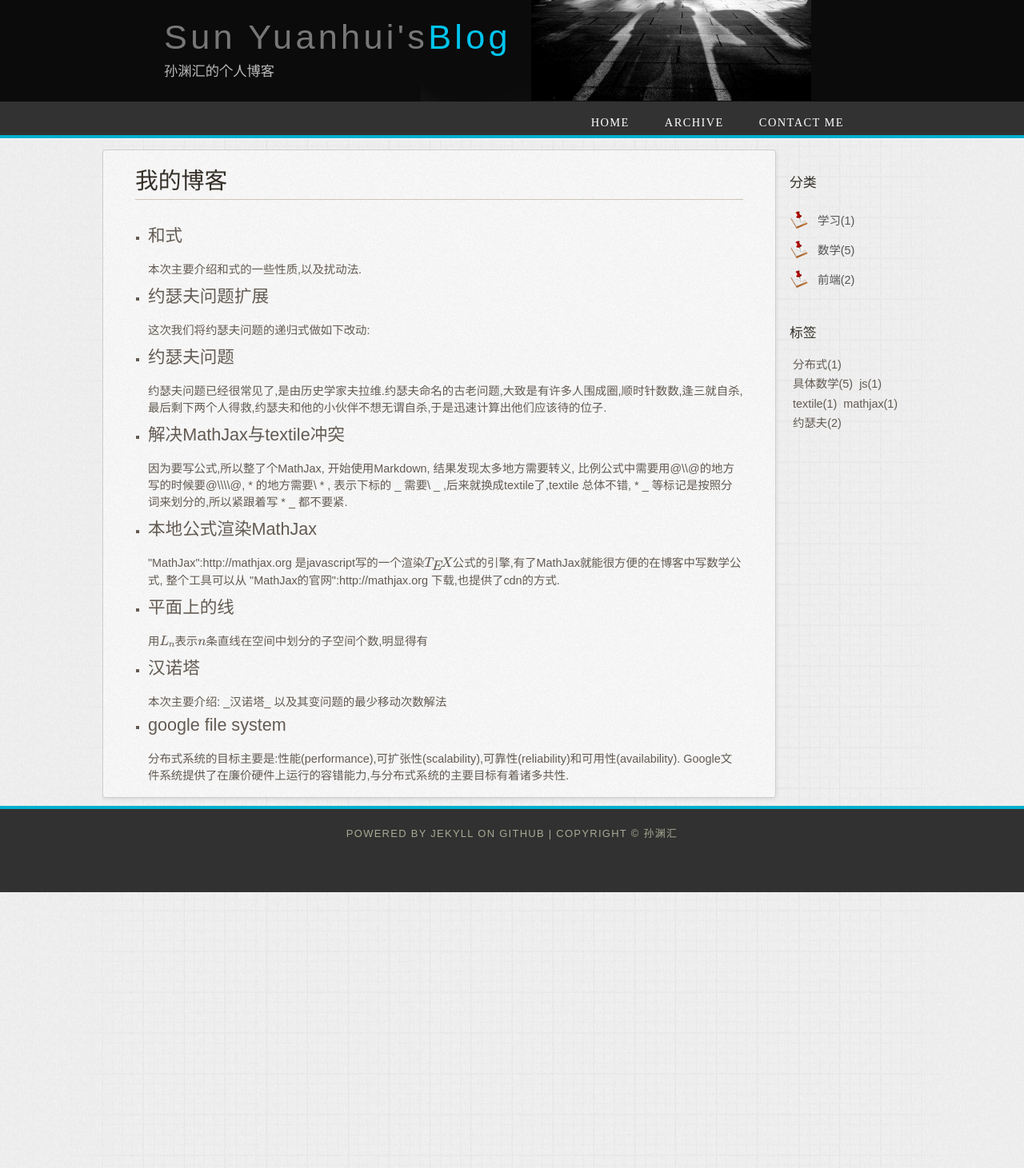
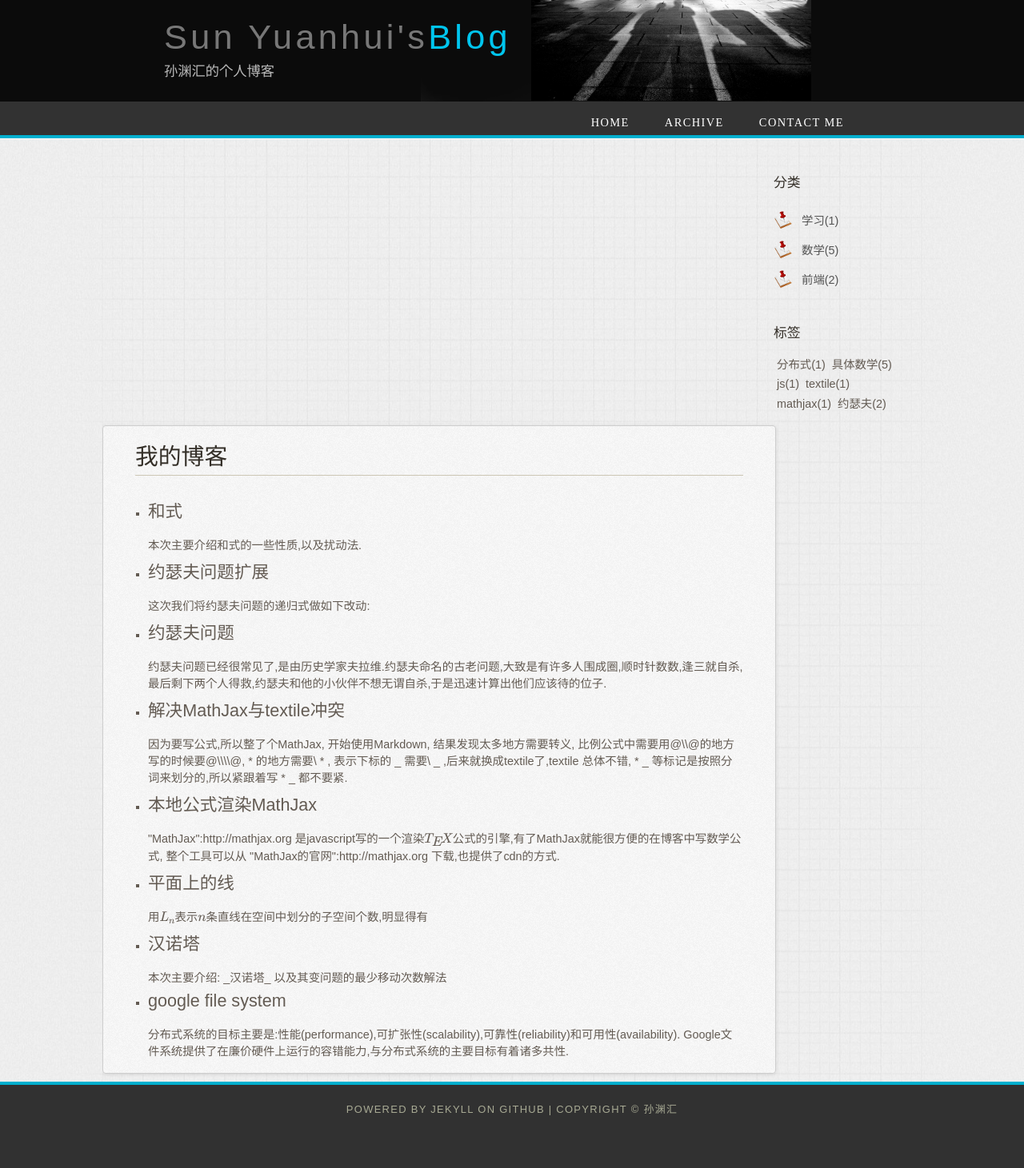
Before and after one commit to johan-sun/syhkiller.github.com, a Jekyll site: the page built from index.html, in a window 1280 px wide. Shown: the whole page at 80% size. Built offline with Jekyll 4.4.1, drawn with Linux system fonts in a browser that asks for light colours; formulas are drawn with MathJax 3; before the commit the page ends 1116 px from its top, so only the background shows below that.

Commit message:
modify with

```diff
--- a/styles/style.css
+++ b/styles/style.css
@@ -190,7 +190,7 @@ ul#menu li a:hover
 
 .sidebar
 { float: right;
-  width: 140px;
+  width: 160px;
   padding: 20px 25px 15px 15px;}
 
 .sidebar ul
```
